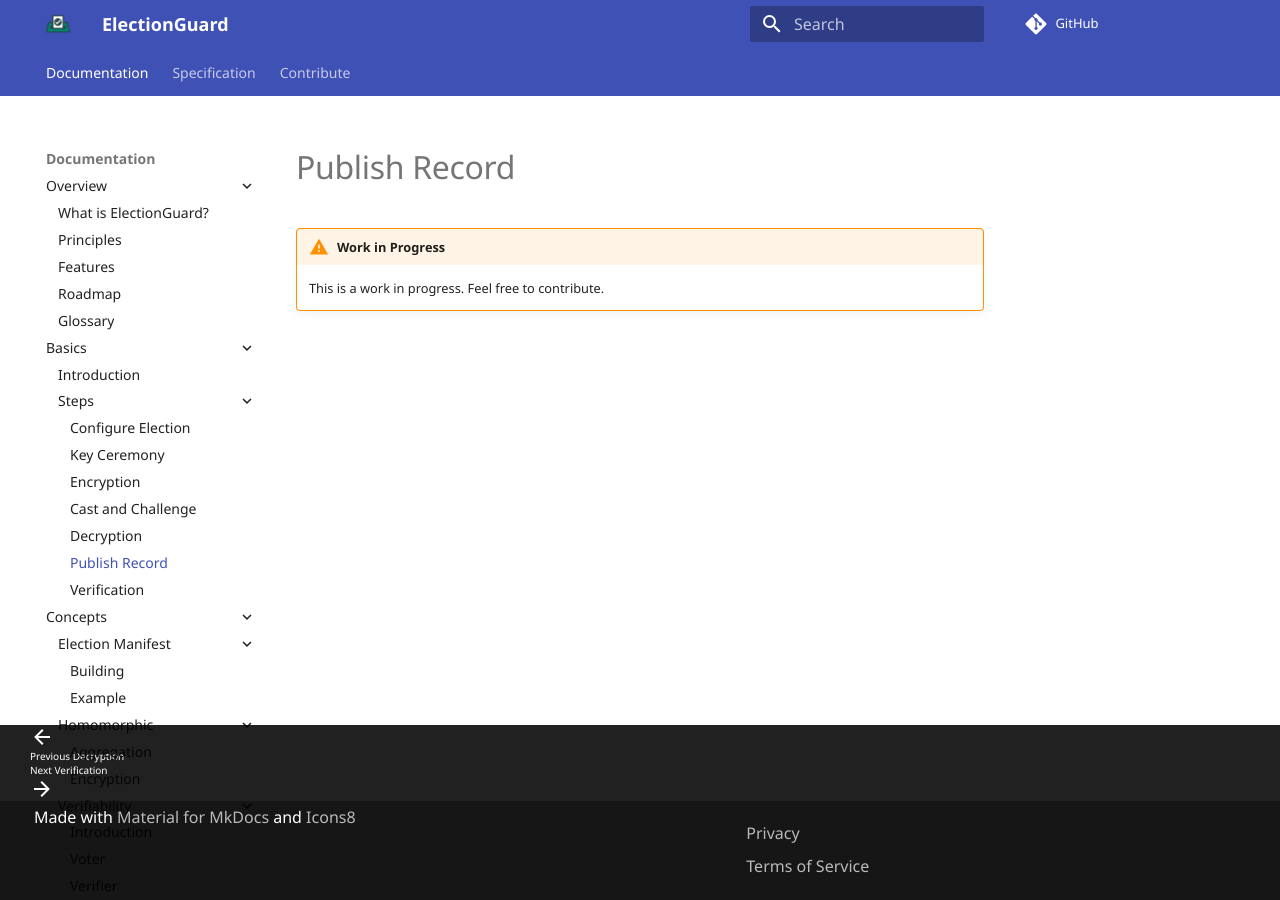
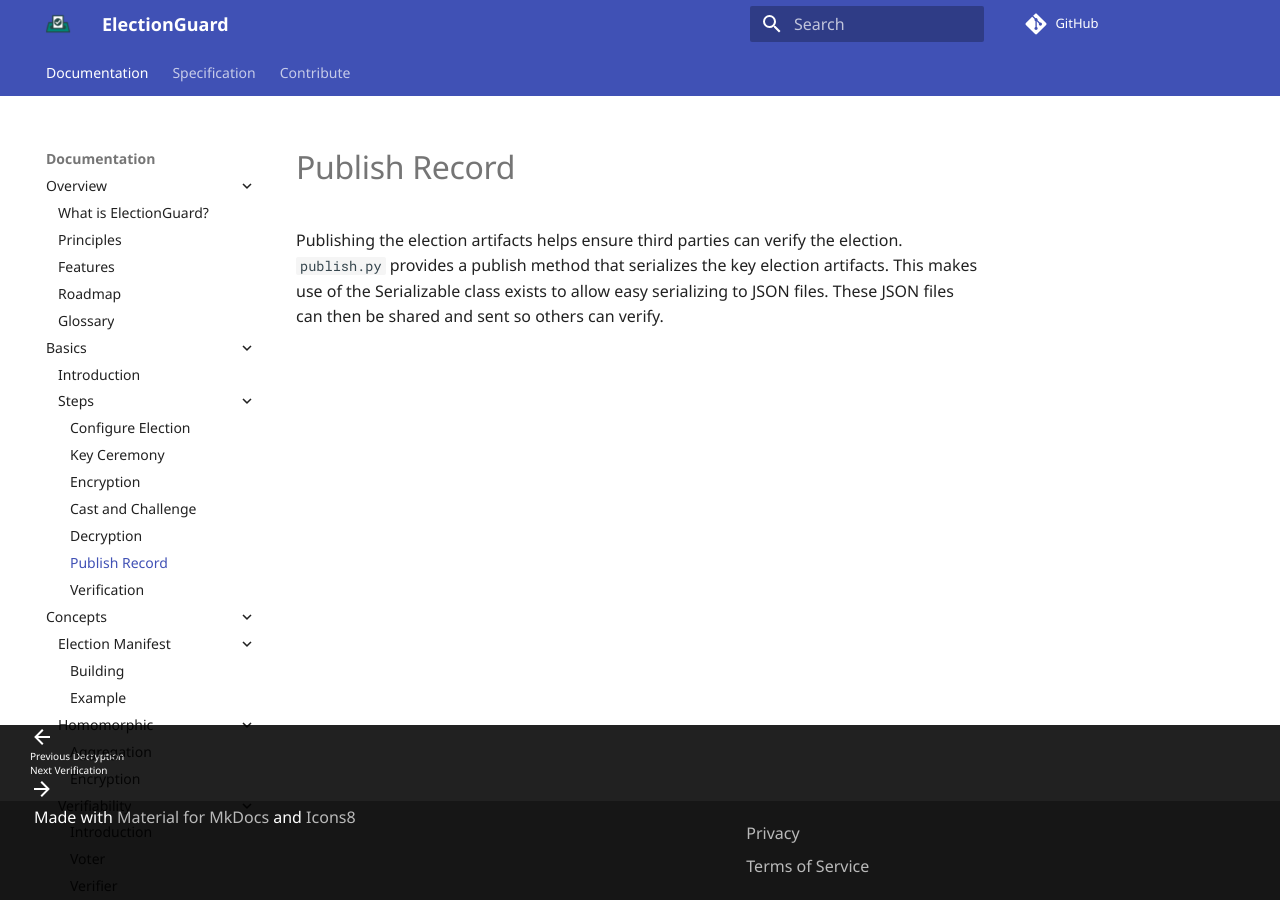
Before and after one commit to Election-Tech-Initiative/electionguard, an MkDocs documentation site: the page built from docs/basics/steps/5_Publish_Record.md, in a window 1280 px wide. Built offline with MkDocs 1.6.1 and Material for MkDocs 9.7.7, drawn with Linux system fonts in a browser that asks for light colours; some web fonts are replaced; comment, search, counter and statistics services are not loaded.

Commit message:
Update 5_Publish_Record.md

```diff
--- a/docs/basics/steps/5_Publish_Record.md
+++ b/docs/basics/steps/5_Publish_Record.md
@@ -1,4 +1,3 @@
 # Publish Record
 
-!!! warning "Work in Progress"
-    This is a work in progress. Feel free to contribute.
+Publishing the election artifacts helps ensure third parties can verify the election. `publish.py` provides a publish method that serializes the key election artifacts. This makes use of the Serializable class exists to allow easy serializing to JSON files. These JSON files can then be shared and sent so others can verify.
```
